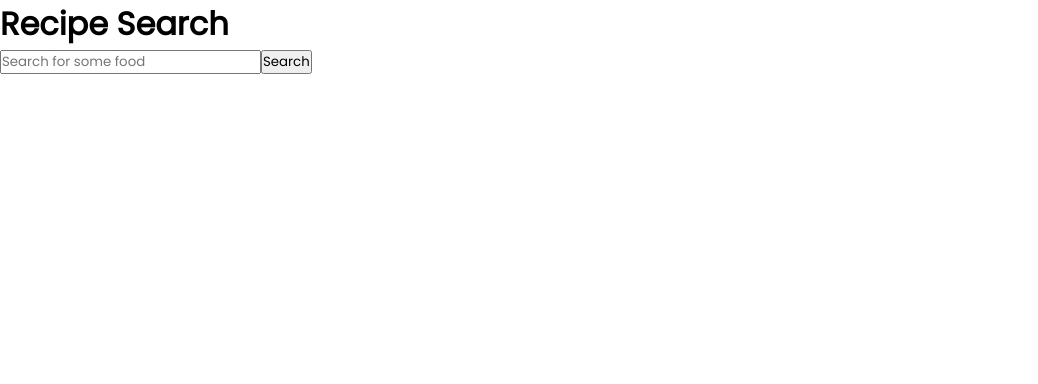
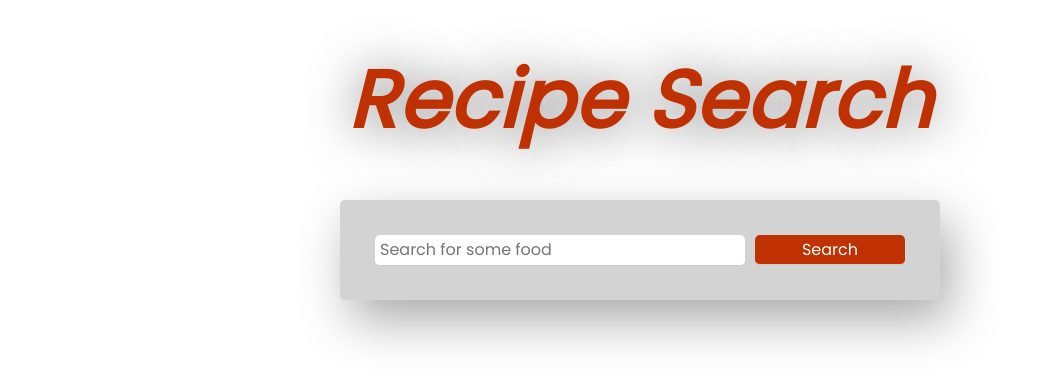
Before and after one commit to zsoobratty/recipe-search, a React (Create React App) app: page / in a window 1280 px wide. Shown: the top 384 px of the page, without its empty margins (0-1038 px from the left). Built offline with nearby package versions, Linux system fonts and the light colour scheme.

Commit message:
Style app and round weight measurements

```diff
--- a/src/App.css
+++ b/src/App.css
@@ -8,3 +8,151 @@
   list-style-type: none;
   outline: none;
 }
+
+
+html {
+  font-size: 62.5%;
+}
+
+.App {
+  display: flex;
+  flex-direction: column;
+  align-items: center;
+}
+
+h1 {
+  font-size: 8rem;
+  letter-spacing: 0.1rem;
+  font-style: italic;
+  color: #bf3100;
+  text-shadow: 0 0.2rem 5rem rgb(119, 115, 115);
+  margin: 4rem 0;
+}
+
+.search-form {
+  width: 60rem;
+  height: 10rem;
+  display: flex;
+  justify-content: center;
+  align-items: center;
+  background-color: #d3d3d3;
+  border-radius: 0.5rem;
+  margin-bottom: 5rem;
+  box-shadow: 1rem 2rem 5rem #aaa;
+  position: relative;
+}
+
+.alert {
+  position: absolute;
+  top: -3rem;
+  left: 0;
+  background-color: rgb(233, 72, 72);
+  width: calc(100% - 0.4rem);
+  border-radius: 0.5rem;
+  padding: 0.2rem;
+}
+
+.alert h3 {
+  font-size: 1.8rem;
+  color: #fff;
+  font-weight: 400;
+  text-transform: uppercase;
+  text-align: center;
+}
+
+.search-form input {
+  font-size: 1.6rem;
+  border: none;
+  border-bottom: 0.1rem solid #ccc;
+  margin: 0 0.5rem;
+  border-radius: 0.5rem;
+  height: 3rem;
+}
+
+.search-form input[type="text"] {
+  padding: 0 0.5rem;
+  width: 60%;
+  color: #555;
+}
+
+.search-form input[type="submit"] {
+  width: 25%;
+  background-color: #bf3100;
+  color: #fff;
+}
+
+.recipes {
+  width: 90%;
+  display: flex;
+  align-items: center;
+  flex-wrap: wrap;
+  justify-content: center;
+  align-items: flex-start;
+}
+
+.recipe {
+  width: 30rem;
+  margin: 3rem;
+  display: flex;
+  flex-direction: column;
+  background-color: #aaa;
+  padding: 2rem;
+  position: relative;
+  border-radius: 0.5rem;
+  box-shadow: 2rem 3rem 5rem #aaabbb;
+}
+
+.recipe h2 {
+  background-color: rgba(161, 161, 161, 0.7);
+  border-radius: 0.5rem;
+  padding: 0.3rem 0.5rem;
+  position: absolute;
+  top: 2.5rem;
+  left: 2.5rem;
+  right: 2.5rem;
+  font-size: 2.5rem;
+  font-weight: 400;
+  text-shadow: 0 0.5rem 0.5rem #555;
+  color: #fff;
+}
+
+.recipe img {
+  border-radius: 0.5rem;
+  object-fit: cover;
+}
+
+.recipe a {
+  font-size: 1.8rem;
+  color: #2c2c54;
+}
+
+.recipe button {
+  font-size: 2rem;
+  text-transform: uppercase;
+  color: #fff;
+  background-color: #bf3100;
+  border: none;
+  border-radius: 0.5rem;
+  height: 3rem;
+}
+
+.ingredient-list {
+  margin-top: 1rem;
+  background-color: #f0f0f0;
+  border-radius: 0.5rem;
+  padding: 0.5rem;
+}
+
+.ingredient-list li {
+  margin: 0.5rem 0;
+}
+
+.ingredient-text {
+  font-size: 1.5rem;
+  color: #888;
+}
+
+.ingredient-weight {
+  color: #2c6e49;
+  font-size: 1.3rem;
+}
--- a/src/components/RecipeDetails.js
+++ b/src/components/RecipeDetails.js
@@ -7,7 +7,7 @@ const RecipeDetails = ({ingredients}) => {
             <ul key={uuidv4()}
             className="ingredient-list">
                 <li className="ingredient-text">{ingredient.text}</li>
-                <li className="ingredient-weight">{ingredient.weight}</li>
+                <li className="ingredient-weight">{(Math.round(ingredient.weight * 10) / 10).toFixed(1)} g</li>
             </ul>
     )})
 }
```
